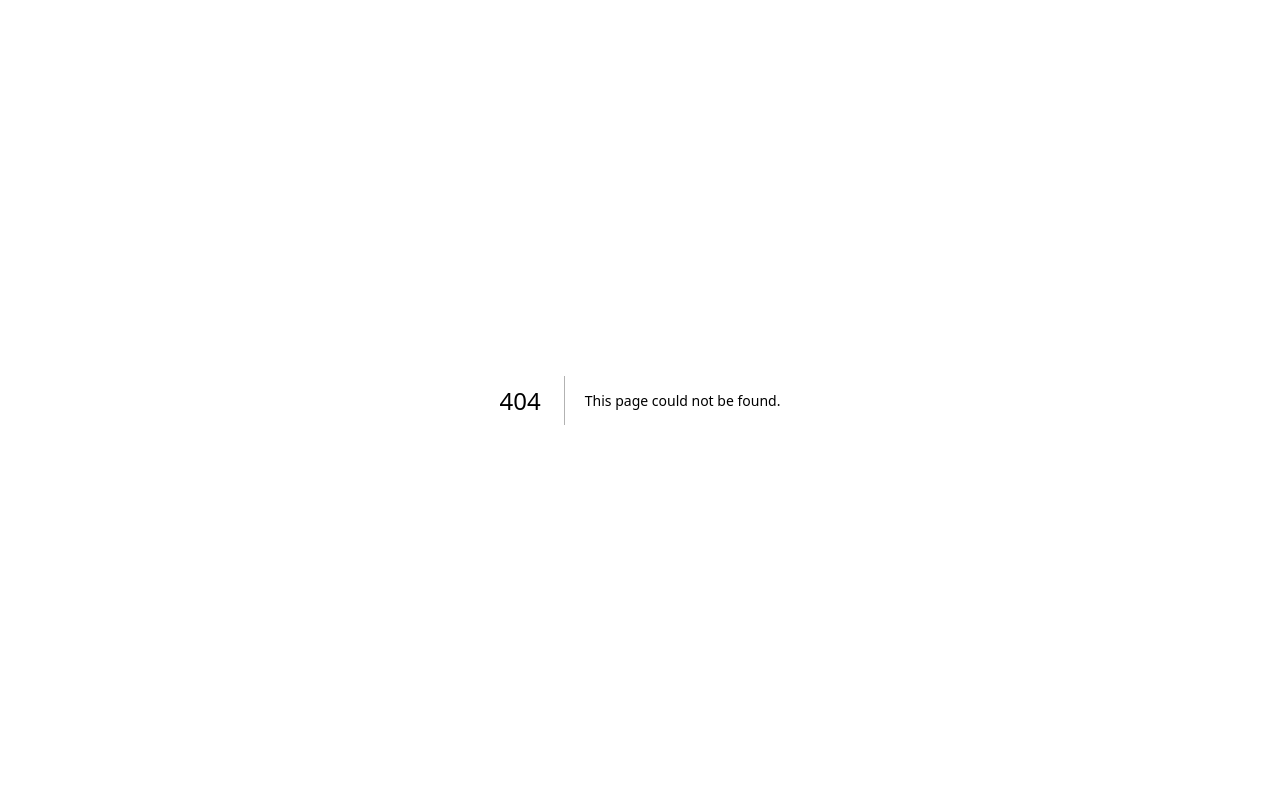
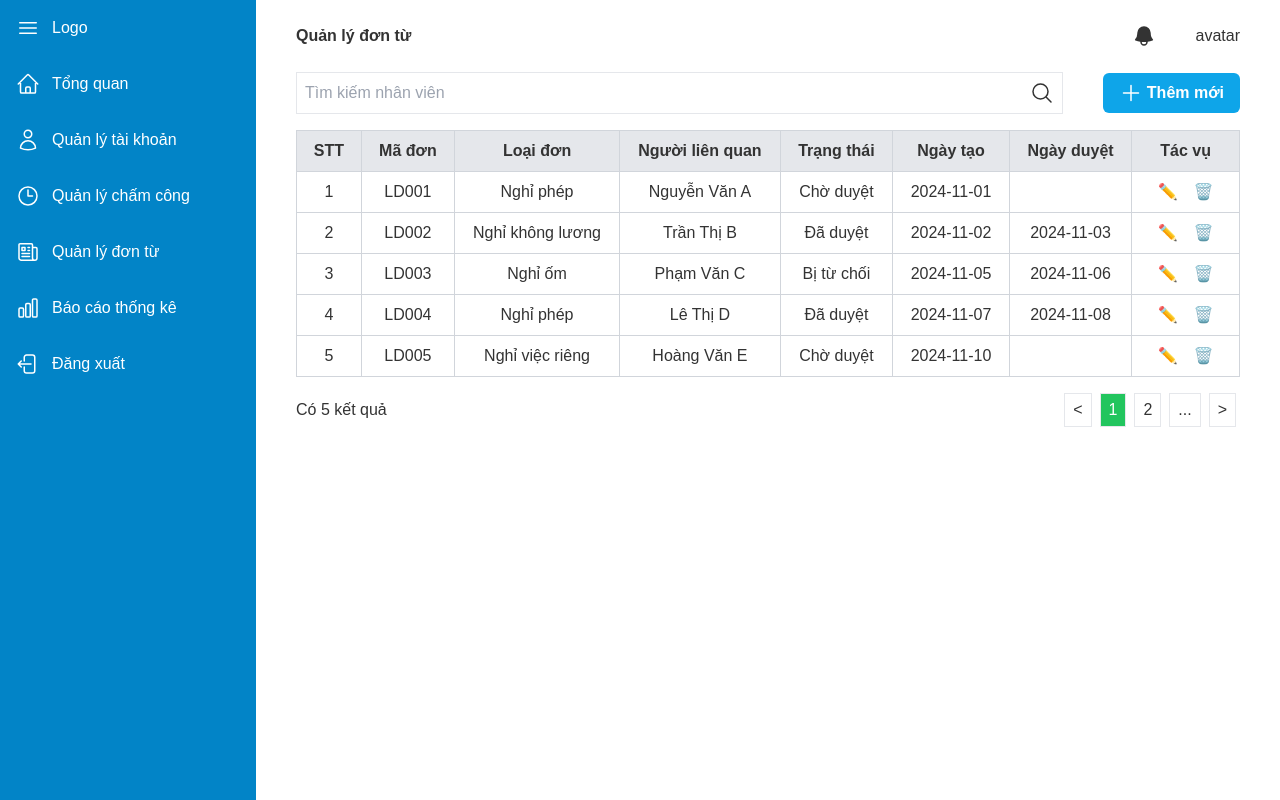
Before and after one commit to sinhnguyen777/time-tracking-web, a Next.js app: page /leave-management in a window 1280 px wide. Before the commit this address had no page. Built offline with nearby package versions, Linux system fonts and the light colour scheme.

Commit message:
feat: table request

```diff
--- a/src/components/report/report-data.ts
+++ b/src/components/report/report-data.ts
@@ -79,3 +79,18 @@ export const attendanceDetailData = [
     congLam: 1.625
   }
 ];
+export const totalWorkReportData = {
+  maNV: "MC0001",
+  hoTen: "Phạm Văn Hóa",
+  viTri: "Tester",
+  congTieuChuan: 22,
+  congThucTe: 20.3,
+  phepDenThang2: 11,
+  phepThang3: 1,
+  phepConLai: 10,
+  tangCa: 0.9375,
+  lamBu: 0,
+  nghiPhep: 1,
+  nghiKhongPhep: 0.7,
+  tongCong: 22.2375
+};
--- a/src/components/report/report-filter.tsx
+++ b/src/components/report/report-filter.tsx
@@ -1,4 +1,3 @@
-// components/report/ReportFilters.tsx
 import React from "react";
 
 interface ReportFiltersProps {
@@ -21,6 +20,7 @@ const ReportFilters: React.FC<ReportFiltersProps> = ({
           <option value="late">Báo cáo đi muộn</option>
           <option value="overtime">Báo cáo tăng ca</option>
           <option value="attendance">Chi tiết chấm công</option>
+          <option value="totalWork">Báo cáo tổng số công</option>
         </select>
         <input
           type="date"
--- /dev/null
+++ b/src/components/report/total-work-report.tsx
@@ -0,0 +1,53 @@
+import React from "react";
+import { totalWorkReportData } from "./report-data";
+
+const TotalWorkReport = () => {
+  const data = totalWorkReportData;
+
+  return (
+    <div style={{ margin: "20px", fontSize: "16px", lineHeight: "24px" }}>
+      <p>
+        <strong>Mã NV:</strong> {data.maNV}
+      </p>
+      <p>
+        <strong>Họ và tên:</strong> {data.hoTen}
+      </p>
+      <p>
+        <strong>Vị trí:</strong> {data.viTri}
+      </p>
+      <p>
+        <strong>Công tiêu chuẩn:</strong> {data.congTieuChuan}
+      </p>
+      <p>
+        <strong>Công thực tế:</strong> {data.congThucTe}
+      </p>
+      <p>
+        <strong>Số ngày phép đến tháng 2:</strong> {data.phepDenThang2}
+      </p>
+      <p>
+        <strong>Số ngày phép tháng 3 sử dụng:</strong> {data.phepThang3}
+      </p>
+      <p>
+        <strong>Số ngày phép còn lại:</strong> {data.phepConLai}
+      </p>
+      <p>
+        <strong>Tăng ca:</strong> {data.tangCa}
+      </p>
+      <p>
+        <strong>Làm bù:</strong> {data.lamBu}
+      </p>
+      <p>
+        <strong>Nghỉ phép:</strong> {data.nghiPhep}
+      </p>
+      <p className="pb-3">
+        <strong>Nghỉ không phép:</strong> {data.nghiKhongPhep}
+      </p>
+      <hr />
+      <p style={{ fontWeight: "bold", color: "red" }} className="pt-3">
+        <strong>Tổng công:</strong> {data.tongCong}
+      </p>
+    </div>
+  );
+};
+
+export default TotalWorkReport;
--- /dev/null
+++ b/src/components/table/leave-data.ts
@@ -0,0 +1,42 @@
+export const sampleData = [
+  {
+    maDon: "LD001",
+    loaiDon: "Nghỉ phép",
+    nguoiLQ: "Nguyễn Văn A",
+    trangThai: "Chờ duyệt",
+    ngayTao: "2024-11-01",
+    ngayDuyet: ""
+  },
+  {
+    maDon: "LD002",
+    loaiDon: "Nghỉ không lương",
+    nguoiLQ: "Trần Thị B",
+    trangThai: "Đã duyệt",
+    ngayTao: "2024-11-02",
+    ngayDuyet: "2024-11-03"
+  },
+  {
+    maDon: "LD003",
+    loaiDon: "Nghỉ ốm",
+    nguoiLQ: "Phạm Văn C",
+    trangThai: "Bị từ chối",
+    ngayTao: "2024-11-05",
+    ngayDuyet: "2024-11-06"
+  },
+  {
+    maDon: "LD004",
+    loaiDon: "Nghỉ phép",
+    nguoiLQ: "Lê Thị D",
+    trangThai: "Đã duyệt",
+    ngayTao: "2024-11-07",
+    ngayDuyet: "2024-11-08"
+  },
+  {
+    maDon: "LD005",
+    loaiDon: "Nghỉ việc riêng",
+    nguoiLQ: "Hoàng Văn E",
+    trangThai: "Chờ duyệt",
+    ngayTao: "2024-11-10",
+    ngayDuyet: ""
+  }
+];
--- /dev/null
+++ b/src/components/table/leave-table.tsx
@@ -0,0 +1,82 @@
+import React from "react";
+
+interface LeaveInterface {
+  maDon: string;
+  loaiDon: string;
+  nguoiLQ: string;
+  trangThai: string;
+  ngayTao: string;
+  ngayDuyet: string;
+}
+
+interface Props {
+  data: Array<LeaveInterface>;
+}
+
+const LeaveTable: React.FC<Props> = ({ data }) => {
+  return (
+    <div className="overflow-x-auto mt-4">
+      <table className="min-w-full border-collapse border border-gray-300">
+        <thead>
+          <tr className="bg-gray-200">
+            <th className="border border-gray-300 px-4 py-2">STT</th>
+            <th className="border border-gray-300 px-4 py-2">Mã đơn</th>
+            <th className="border border-gray-300 px-4 py-2">Loại đơn</th>
+            <th className="border border-gray-300 px-4 py-2">
+              Người liên quan
+            </th>
+            <th className="border border-gray-300 px-4 py-2">Trạng thái</th>
+            <th className="border border-gray-300 px-4 py-2">Ngày tạo</th>
+            <th className="border border-gray-300 px-4 py-2">Ngày duyệt</th>
+            <th className="border border-gray-300 px-4 py-2">Tác vụ</th>
+          </tr>
+        </thead>
+        <tbody>
+          {data.map((user, index) => (
+            <tr key={index} className="text-center">
+              <td className="border border-gray-300 px-4 py-2">{index + 1}</td>
+              <td className="border border-gray-300 px-4 py-2">{user.maDon}</td>
+              <td className="border border-gray-300 px-4 py-2">
+                {user.loaiDon}
+              </td>
+              <td className="border border-gray-300 px-4 py-2">
+                {user.nguoiLQ}
+              </td>
+              <td className="border border-gray-300 px-4 py-2">
+                {user.trangThai}
+              </td>
+              <td className="border border-gray-300 px-4 py-2">
+                {user.ngayTao}
+              </td>
+              <td className="border border-gray-300 px-4 py-2">
+                {user.ngayDuyet}
+              </td>
+              <td className="border border-gray-300 px-4 py-2">
+                <button className="text-blue-500 hover:underline mx-2">
+                  ✏️
+                </button>
+                <button className="text-red-500 hover:underline mx-2">
+                  🗑️
+                </button>
+              </td>
+            </tr>
+          ))}
+        </tbody>
+      </table>
+      <div className="mt-4 flex justify-between items-center">
+        <p>Có {data.length} kết quả</p>
+        <div>
+          <button className="mx-1 px-2 py-1 border">{"<"}</button>
+          <button className="mx-1 px-2 py-1 border bg-green-500 text-white">
+            1
+          </button>
+          <button className="mx-1 px-2 py-1 border">2</button>
+          <button className="mx-1 px-2 py-1 border">...</button>
+          <button className="mx-1 px-2 py-1 border">{">"}</button>
+        </div>
+      </div>
+    </div>
+  );
+};
+
+export default LeaveTable;
--- /dev/null
+++ b/src/pages/leave-management/index.tsx
@@ -0,0 +1,68 @@
+import Layout from "@/components/layout";
+import Menu from "@/components/layout/menu";
+import LeaveTable from "@/components/table/leave-table";
+import { sampleData } from "@/components/table/leave-data";
+
+const Test = () => {
+  return (
+    <Layout>
+      <Menu title="Quản lý đơn từ" />
+      <div>
+        <div className="flex justify-center items-center">
+          <div className="flex flex-1 mr-10 border">
+            <div className="flex-1">
+              <input
+                type="text"
+                className="w-full outline-none py-2 pl-2"
+                placeholder="Tìm kiếm nhân viên"
+              />
+            </div>
+            <button className="flex justify-center items-center p-2">
+              <svg
+                xmlns="http://www.w3.org/2000/svg"
+                fill="none"
+                viewBox="0 0 24 24"
+                strokeWidth={1.5}
+                stroke="currentColor"
+                className="size-6"
+              >
+                <path
+                  strokeLinecap="round"
+                  strokeLinejoin="round"
+                  d="m21 21-5.197-5.197m0 0A7.5 7.5 0 1 0 5.196 5.196a7.5 7.5 0 0 0 10.607 10.607Z"
+                />
+              </svg>
+            </button>
+          </div>
+          <div className="font-bold">
+            <button
+              type="button"
+              className="flex bg-sky-500 text-white rounded-md px-4 py-2"
+            >
+              <i className="mr-1">
+                <svg
+                  xmlns="http://www.w3.org/2000/svg"
+                  fill="none"
+                  viewBox="0 0 24 24"
+                  strokeWidth={1.5}
+                  stroke="currentColor"
+                  className="size-6"
+                >
+                  <path
+                    strokeLinecap="round"
+                    strokeLinejoin="round"
+                    d="M12 4.5v15m7.5-7.5h-15"
+                  />
+                </svg>
+              </i>
+              Thêm mới
+            </button>
+          </div>
+        </div>
+        <LeaveTable data={sampleData} />
+      </div>
+    </Layout>
+  );
+};
+
+export default Test;
--- a/src/pages/report/index.tsx
+++ b/src/pages/report/index.tsx
@@ -4,6 +4,7 @@ import ReportFilters from "@/components/report/report-filter";
 import LateReportTable from "@/components/report/late-report-table";
 import AttendanceDetailTable from "@/components/report/attendance-detail-table";
 import OvertimeReportTable from "@/components/report/overtime-report-table";
+import TotalWorkReport from "@/components/report/total-work-report";
 import {
   lateData,
   overtimeData,
@@ -29,6 +30,7 @@ const ReportPage = () => {
       {selectedReport === "attendance" && (
         <AttendanceDetailTable data={attendanceDetailData} />
       )}
+      {selectedReport === "totalWork" && <TotalWorkReport />}
     </Layout>
   );
 };
```
